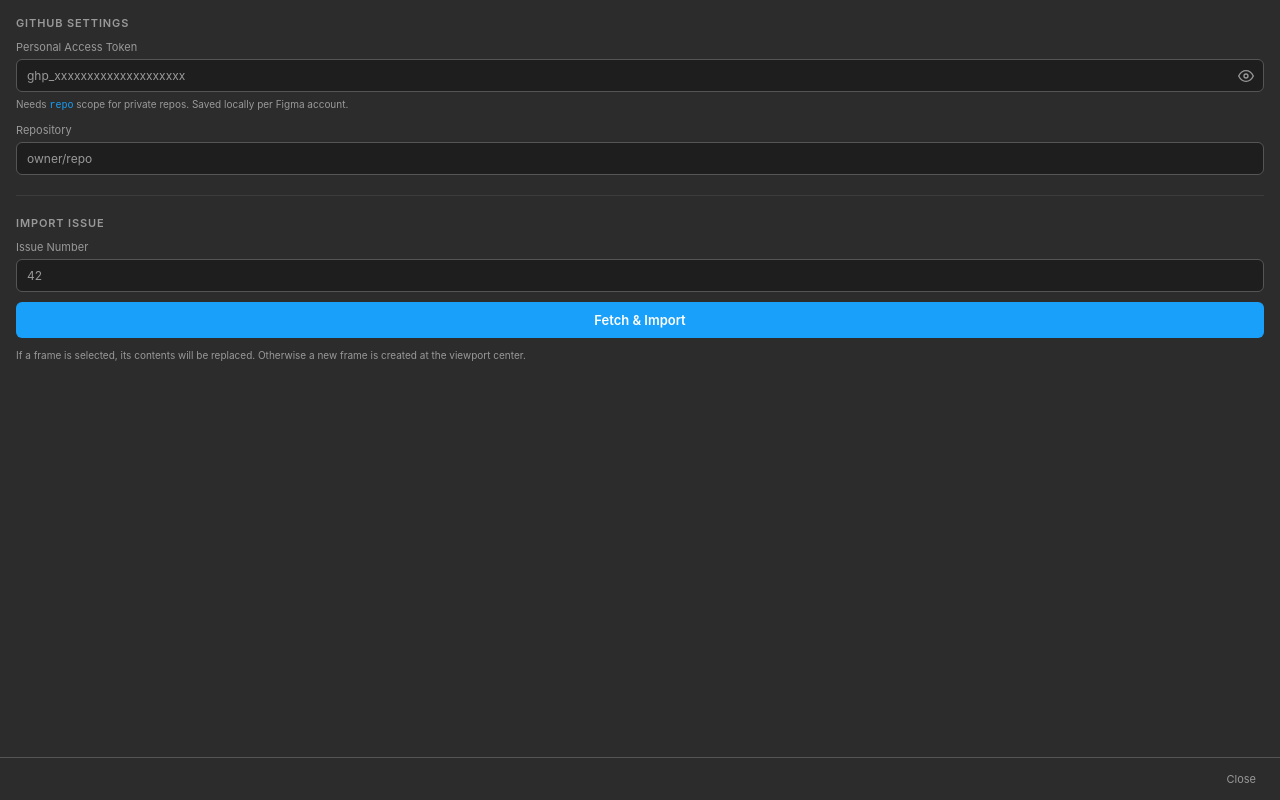
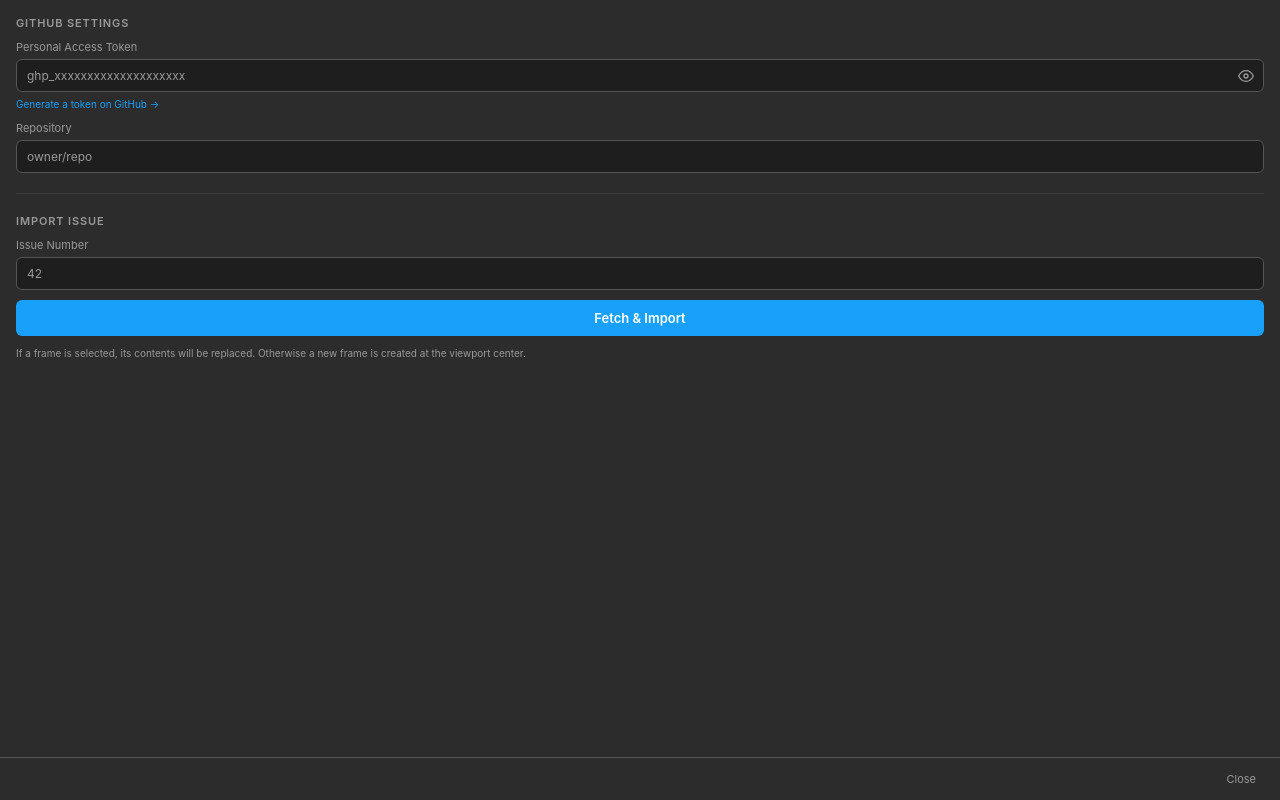
Before and after one commit to ArcoMul/github-issue-importer-figma-plugin, a plain HTML site: page ui.html in a window 1280 px wide. Drawn offline with Linux system fonts and the light colour scheme.

Commit message:
fix: add link to create access token underneath access token field

```diff
--- a/ui.html
+++ b/ui.html
@@ -243,7 +243,7 @@
           </svg>
         </button>
       </div>
-      <div class="hint">Needs <code style="color:var(--accent)">repo</code> scope for private repos. Saved locally per Figma account.</div>
+      <div class="hint"><a href="https://github.com/settings/tokens/new?scopes=repo,read:user,read:project" target="_blank">Generate a token on GitHub →</a></div>
     </div>
 
     <div class="field">
```
